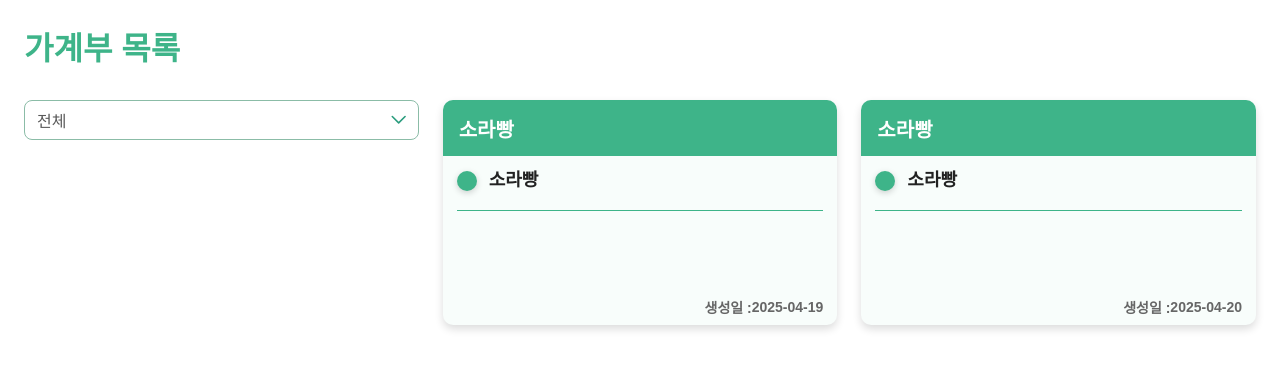
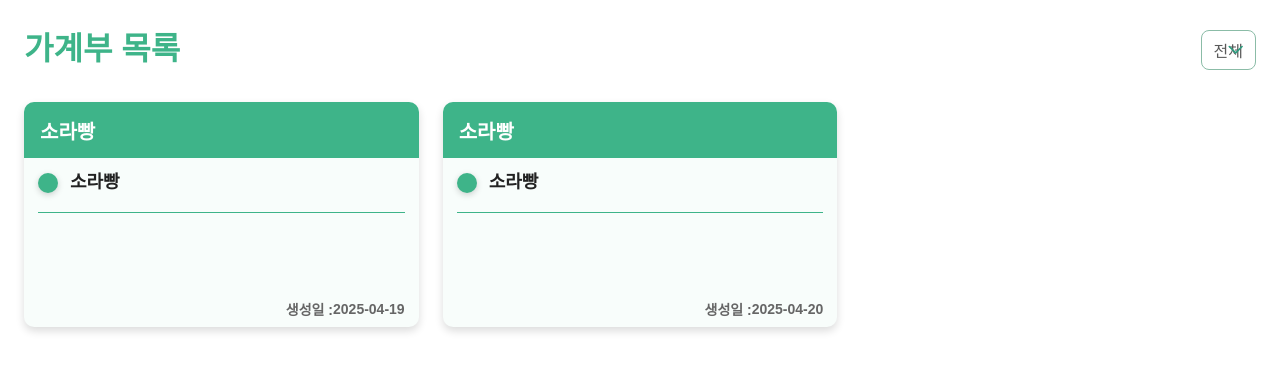
Before and after one commit to hsrmoa/cshmint, a React (Vite) app in the folder frontend/: page /mypage in a window 1280 px wide. Shown: the top 372 px of the page. Built offline with nearby package versions, Linux system fonts and the light colour scheme.

Commit message:
Update MYpage.tsx

```diff
--- a/frontend/src/pages/mypage/MYpage.tsx
+++ b/frontend/src/pages/mypage/MYpage.tsx
@@ -94,13 +94,12 @@ function MYPAGE() {
   ]
 
   return (
-    <header>
     <LedgerListLayout
       title="가계부 목록"
       bodyType="cardList"
+      searchSort=
+        {<SelectBox options={[{value: '', label:'전체'}, {value: '1', label:'1'}]}/>}
     >
-      <SelectBox options={[{value: '', label:'전체'}, {value: '1', label:'1'}]}/>
-
       {LedgerCards.map((card) => (
         <LedgerCard
           title={card.title}
@@ -109,7 +108,7 @@ function MYPAGE() {
         </LedgerCard>
       ))}
     </LedgerListLayout>
-    </header>
+
   );
 }
 
```
